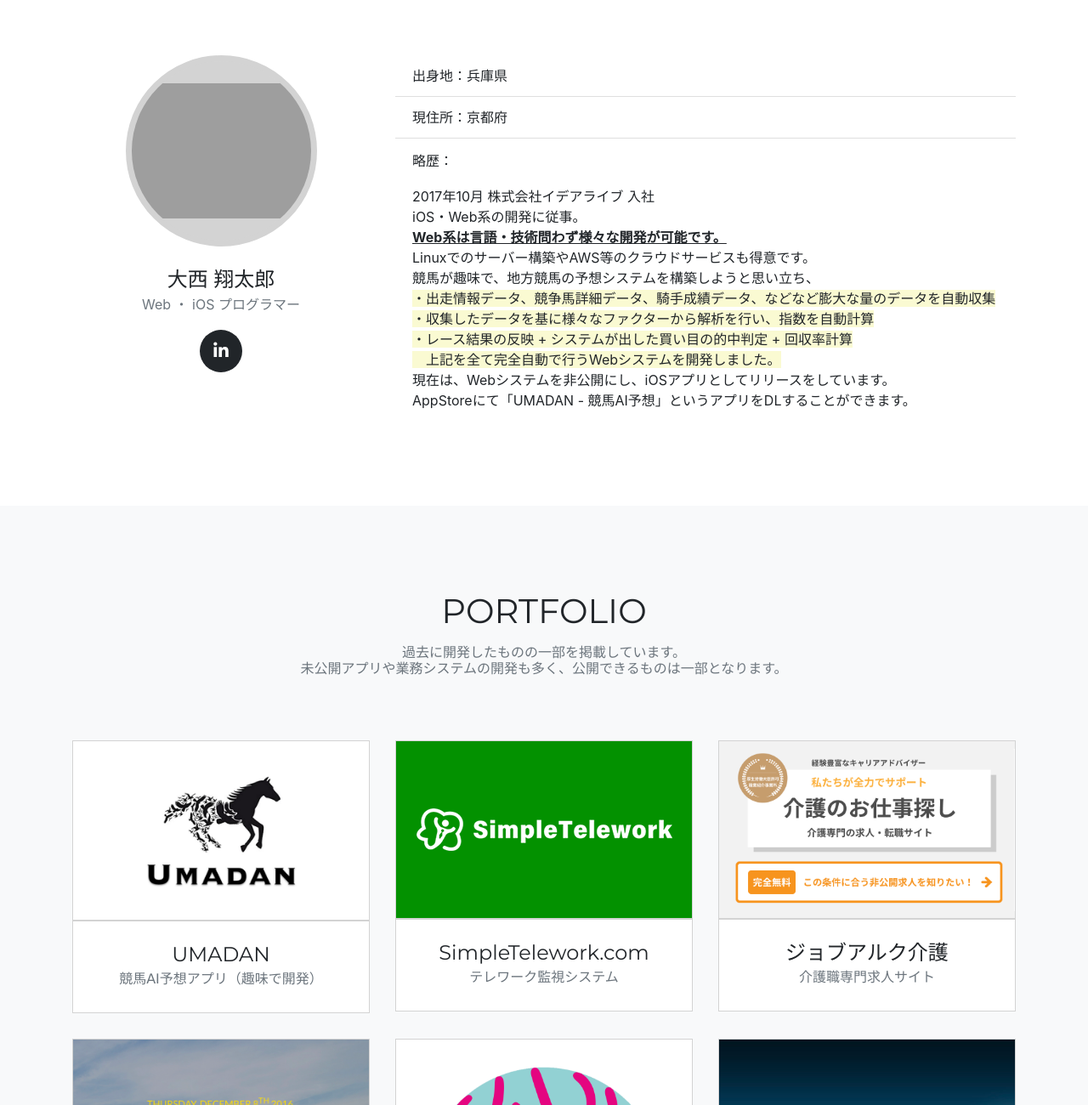
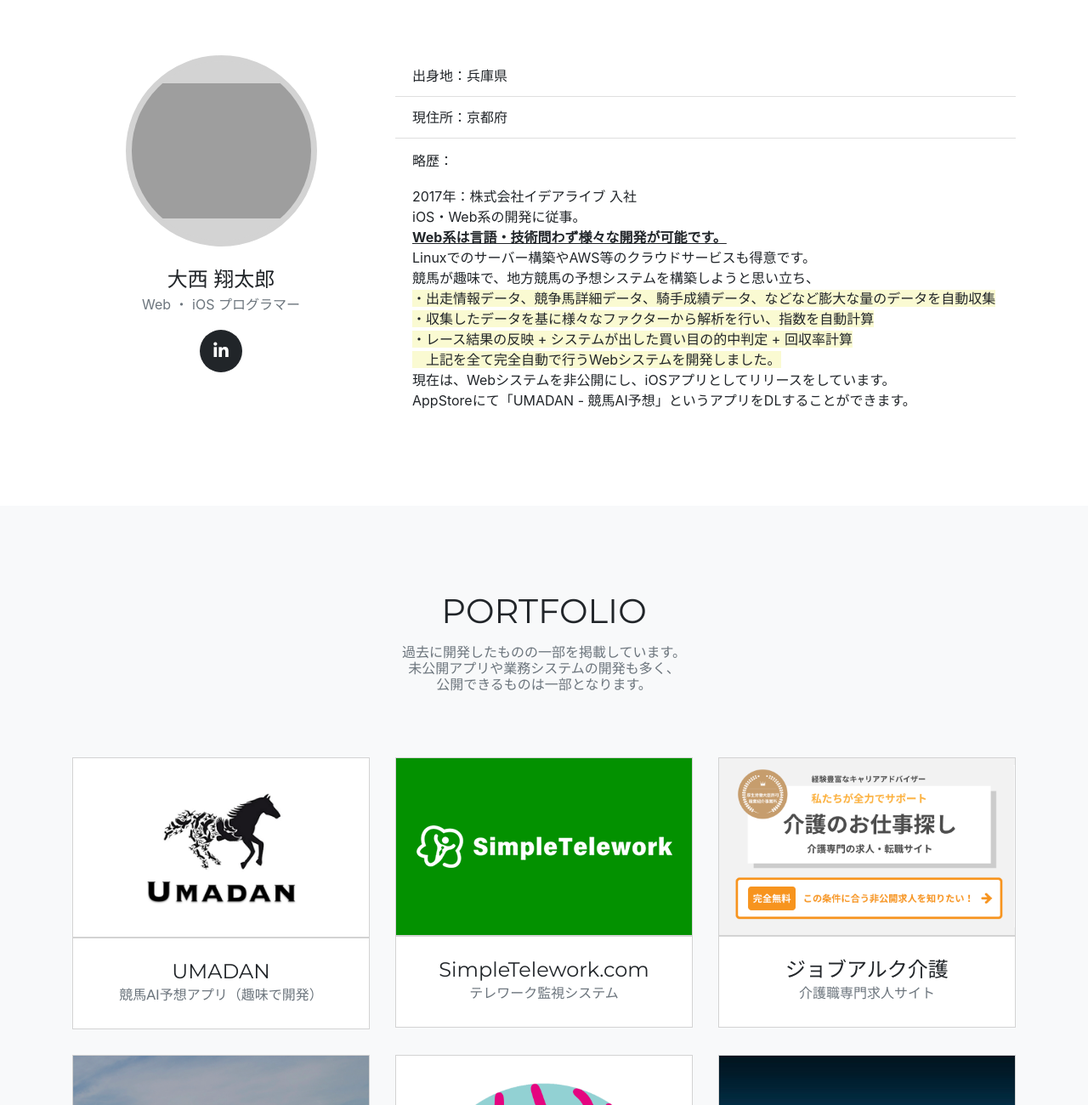
Before and after one commit to ShoutarouOhnishi/sohnishi.github.io, a website with bundled scripts: page index.html in a window 1280 px wide. Shown: the part 886-2186 px from the top of the page at 85% size. Built offline with nearby package versions, Linux system fonts and the light colour scheme; grey boxes are pictures that could not be loaded; a web font is replaced by a local one.

Commit message:
20200912-2

```diff
--- a/index.html
+++ b/index.html
@@ -4,7 +4,7 @@
 <head>
 
   <meta charset="utf-8">
-  <meta name="viewport" content="width=device-width, initial-scale=1, shrink-to-fit=no">
+  <meta name="viewport" content="width=device-width, initial-scale=1">
   <meta name="description" content="">
   <meta name="author" content="">
   <meta name="robots" content="noindex" />
@@ -188,7 +188,7 @@
             <li class="list-group-item">出身地：兵庫県</li>
             <li class="list-group-item">現住所：京都府</li>
             <li class="list-group-item"><p>略歴：</p>
-              <span>2017年10月 株式会社イデアライブ 入社</span><br>
+              <span>2017年：株式会社イデアライブ 入社</span><br>
               <span>iOS・Web系の開発に従事。</span><br>
               <span style="text-decoration: underline;"><b>Web系は言語・技術問わず様々な開発が可能です。</b></span><br>
               <span>Linuxでのサーバー構築やAWS等のクラウドサービスも得意です。</span><br>
@@ -216,7 +216,7 @@
       <div class="row">
         <div class="col-lg-12 text-center">
           <h2 class="section-heading text-uppercase">Portfolio</h2>
-          <h3 class="section-subheading text-muted">過去に開発したものの一部を掲載しています。<br>未公開アプリや業務システムの開発も多く、公開できるものは一部となります。</h3>
+          <h3 class="section-subheading text-muted">過去に開発したものの一部を掲載しています。<br>未公開アプリや業務システムの開発も多く、<br>公開できるものは一部となります。</h3>
         </div>
       </div>
       <div class="row">
@@ -244,7 +244,7 @@
                 <!-- <i class="fas fa-plus fa-3x"></i> -->
               </div>
             </div>
-            <img class="img-fluid" src="img/portfolio/portfolio4.png" style="object-fit: contain;" alt="">
+            <img style="max-height: 210px;" class="img-fluid" src="img/portfolio/portfolio4.png" style="object-fit: contain;" alt="">
           </a>
           <div class="portfolio-caption">
             <h4>SimpleTelework.com</h4>
@@ -260,7 +260,7 @@
                 <!-- <i class="fas fa-plus fa-3x"></i> -->
               </div>
             </div>
-            <img class="img-fluid" src="img/portfolio/portfolio5.png" style="object-fit: contain;" alt="">
+            <img style="max-height: 210px;" class="img-fluid" src="img/portfolio/portfolio5.png" style="object-fit: contain;" alt="">
           </a>
           <div class="portfolio-caption">
             <h4>ジョブアルク介護</h4>
```
